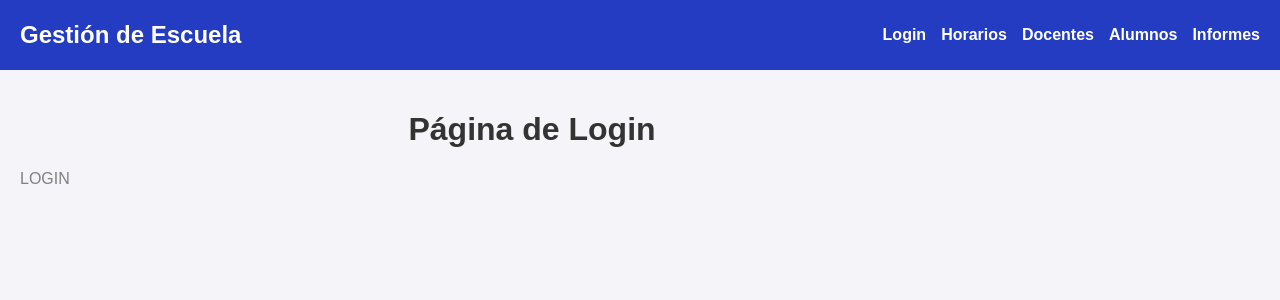
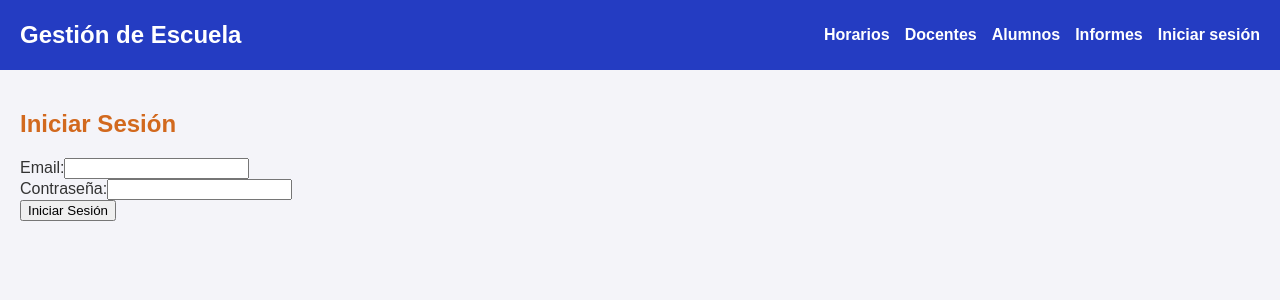
Before and after one commit to mfranco75/Spa_Horarios_Escuela, a React (Vite) app: page /login in a window 1280 px wide. Shown: the top 300 px of the page. Built offline with nearby package versions, Linux system fonts and the light colour scheme; no server answers.

Commit message:
login en proceso 2,falta logout

```diff
--- a/src/App.jsx
+++ b/src/App.jsx
@@ -9,8 +9,65 @@ import Alumnos from "./components/pages/Alumnos.jsx";
 import Informes from "./components/pages/Informes.jsx";
 import CalendarComponent from "./components/CalendarComponent.jsx";
 import './styles/App.css';
+import ProtectedRoute from './components/ProtectedRoute.jsx';
+import { UserProvider } from './components/UserContext.jsx';
 
 
+function App() {
+  return (
+    <UserProvider>
+    <Router>
+      <div className="App">
+        <>
+          <Navbar />
+          <main>
+            <Routes>
+              <Route path="/login" element={<Login />} />
+              <Route
+                path="/horarios"
+                element={
+                  <ProtectedRoute>
+                    <Horarios CalendarComponent={CalendarComponent} />
+                  </ProtectedRoute>
+                }
+              />
+              <Route
+                path="/docentes"
+                element={
+                  <ProtectedRoute>
+                    <Docentes />
+                  </ProtectedRoute>
+                }
+              />
+              <Route
+                path="/alumnos"
+                element={
+                  <ProtectedRoute>
+                    <Alumnos />
+                  </ProtectedRoute>
+                }
+              />
+              <Route
+                path="/informes"
+                element={
+                  <ProtectedRoute>
+                    <Informes />
+                  </ProtectedRoute>
+                }
+              />
+            </Routes>
+          </main>
+        </>
+      </div>
+    </Router>
+    </UserProvider>
+  );
+}
+
+export default App;
+
+
+/*
 function App() {
 
   return (
@@ -35,3 +92,4 @@ function App() {
 }
 
 export default App;
+*/
--- a/src/components/Navbar.jsx
+++ b/src/components/Navbar.jsx
@@ -1,4 +1,52 @@
-import { Link } from "react-router-dom";
+import React, { useEffect, useState } from 'react';
+import { Link, useNavigate } from 'react-router-dom';
+import supabase from '../conexionDatabase.js';
+import "../styles/Navbar.css"
+
+const Navbar = () => {
+  const [user, setUser] = useState(null);
+  const navigate = useNavigate();
+
+  useEffect(() => {
+    const fetchUser = async () => {
+      const { data } = await supabase.auth.getUser();
+      setUser(data.user);
+    };
+    fetchUser();
+  }, []);
+
+  const handleLogout = async () => {
+    await supabase.auth.signOut();
+    setUser(null);
+    navigate('/login');
+  };
+
+  return (
+    <nav className="navbar">
+      <div className="navbar-brand">Gestión de Escuela</div>
+      <ul className="navbar-menu">
+        <li><Link to="/horarios">Horarios</Link></li>
+        <li><Link to="/docentes">Docentes</Link></li>
+        <li><Link to="/alumnos">Alumnos</Link></li>
+        <li><Link to="/informes">Informes</Link></li>
+        {user ? (
+          <li>
+            <button onClick={handleLogout}>Cerrar sesión</button>
+          </li>
+        ) : (
+          <li><Link to="/login">Iniciar sesión</Link></li>
+        )}
+      </ul>
+    </nav>
+  );
+};
+
+export default Navbar;
+
+
+
+
+/*import { Link } from "react-router-dom";
 
 import "../styles/Navbar.css"
 
@@ -18,3 +66,4 @@ function Navbar() {
 }
 
 export default Navbar;
+*/
--- /dev/null
+++ b/src/components/ProtectedRoute.jsx
@@ -0,0 +1,48 @@
+import React, { useEffect, useState } from 'react';
+import { Navigate } from 'react-router-dom';
+import supabase from '../conexionDatabase.js';
+
+const ProtectedRoute = ({ children }) => {
+  const [user, setUser] = useState(null);
+  const [loading, setLoading] = useState(true);
+
+  useEffect(() => {
+    const checkUser = async () => {
+      const { data } = await supabase.auth.getUser();
+      setUser(data.user);
+      setLoading(false);
+    };
+    checkUser();
+  }, []);
+
+  if (loading) {
+    return <div>Cargando...</div>;
+  }
+
+  if (!user) {
+    return <Navigate to="/login" replace />;
+  }
+
+  return children;
+};
+
+export default ProtectedRoute;
+
+
+
+/*import React from 'react';
+import { Navigate } from 'react-router-dom';
+import supabase from '../conexionDatabase.js';
+
+const ProtectedRoute = ({ children }) => {
+  const user = supabase.auth.getUser().then(({ data }) => data.user);
+
+  if (!user) {
+    return <Navigate to="/login" replace />;
+  }
+
+  return children;
+};
+
+export default ProtectedRoute;
+*/
--- /dev/null
+++ b/src/components/UserContext.jsx
@@ -0,0 +1,22 @@
+import React, { createContext, useState, useEffect } from 'react';
+import supabase from '../conexionDatabase.js';
+
+export const UserContext = createContext();
+
+export const UserProvider = ({ children }) => {
+  const [user, setUser] = useState(null);
+
+  useEffect(() => {
+    const fetchUser = async () => {
+      const { data } = await supabase.auth.getUser();
+      setUser(data.user);
+    };
+    fetchUser();
+  }, []);
+
+  return (
+    <UserContext.Provider value={{ user, setUser }}>
+      {children}
+    </UserContext.Provider>
+  );
+};
--- a/src/components/pages/Horarios.jsx
+++ b/src/components/pages/Horarios.jsx
@@ -1,10 +1,6 @@
 import React, { useState, useEffect } from "react";
 import pedirDocentes from "../../functions/pedirDocentes";
 import "../../styles/Horarios.css"
-import CalendarComponent from "../CalendarComponent";
-
-
-CalendarComponent
 
 function Horarios({ CalendarComponent }) {
   const [docentes, setDocentes] = useState([]);
--- a/src/components/pages/Login.jsx
+++ b/src/components/pages/Login.jsx
@@ -1,3 +1,69 @@
+import React, { useState, useEffect } from 'react';
+import { useNavigate } from 'react-router-dom';
+import supabase from '../../conexionDatabase.js';
+
+const Login = () => {
+  const [email, setEmail] = useState('');
+  const [password, setPassword] = useState('');
+  const [error, setError] = useState('');
+  const navigate = useNavigate();
+
+  useEffect(() => {
+    const checkUser = async () => {
+      const { data } = await supabase.auth.getUser();
+      if (data.user) {
+        navigate('/horarios');
+      }
+    };
+    checkUser();
+  }, [navigate]);
+
+  const handleLogin = async (e) => {
+    e.preventDefault();
+    setError('');
+    const { error } = await supabase.auth.signInWithPassword({ email, password });
+    if (error) {
+      setError(error.message);
+    } else {
+      navigate('/horarios');
+    }
+  };
+
+  return (
+    <div>
+      <h2>Iniciar Sesión</h2>
+      <form onSubmit={handleLogin}>
+        <div>
+          <label>Email:</label>
+          <input
+            type="email"
+            value={email}
+            onChange={(e) => setEmail(e.target.value)}
+            required
+          />
+        </div>
+        <div>
+          <label>Contraseña:</label>
+          <input
+            type="password"
+            value={password}
+            onChange={(e) => setPassword(e.target.value)}
+            required
+          />
+        </div>
+        <button type="submit">Iniciar Sesión</button>
+      </form>
+      {error && <p style={{ color: 'red' }}>{error}</p>}
+    </div>
+  );
+};
+
+export default Login;
+
+
+
+/*
+
 import React from 'react';
 import supabase from '../../conexionDatabase';
 
@@ -14,3 +80,4 @@ const Login = () => {
 
 
 export default Login;
+*/
```
